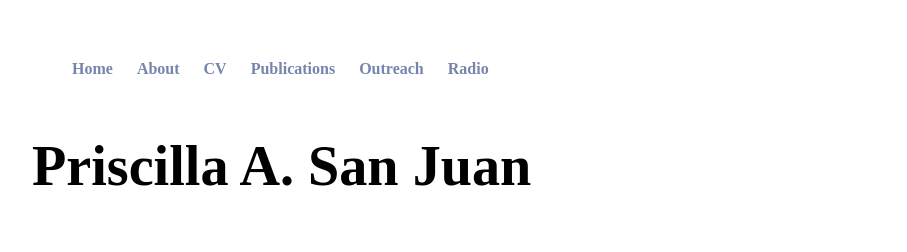
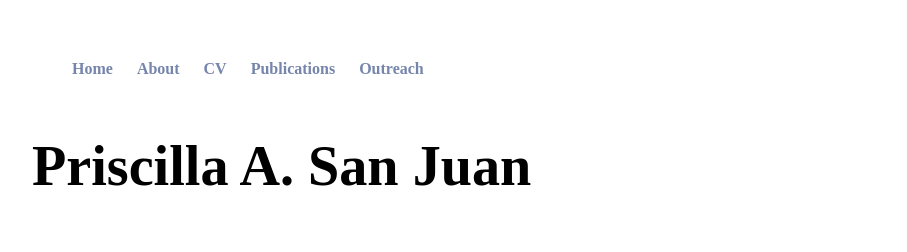
Before and after one commit to psanjuan/psanjuan.github.io, a Jekyll site: the page built from index.html, in a window 1280 px wide. Shown: the top 252 px of the page, without its empty margins (160-1067 px from the left). Built offline with Jekyll 4.4.1, drawn with Linux system fonts in a browser that asks for light colours; comment, search, counter and statistics services are not loaded.

Commit message:
Update default.html

```diff
--- a/_layouts/default.html
+++ b/_layouts/default.html
@@ -13,7 +13,6 @@
 	        		<li><a href="/cv/">CV</a></li>
 	        		<li><a href="/publications/">Publications</a></li>
               			<li><a href="/outreach/">Outreach</a></li>
-				<li><a href="/radio/">Radio</a></li>
 	    		</ul>
 			</nav>
 			<div class="container">
```
